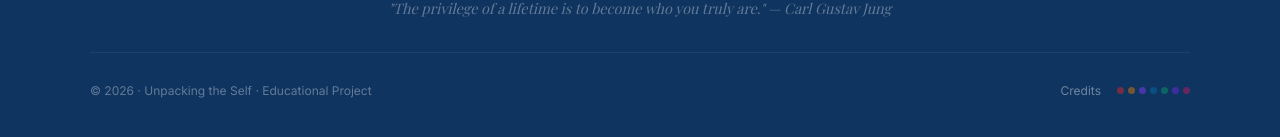
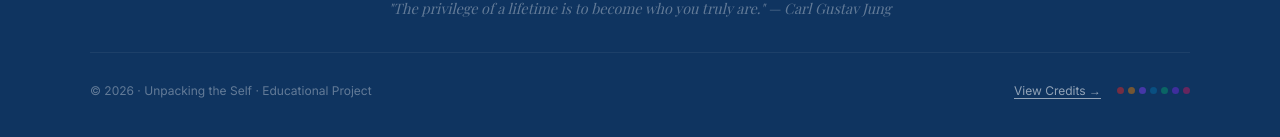
Before and after one commit to AescSeloterio/unpacking-the-self, a React (Vite) app: page / in a window 1280 px wide. Shown: the part 3755-3892 px from the top of the page. Built offline with nearby package versions, Linux system fonts and the light colour scheme; a web font is replaced by a local one.

Commit message:
Credits updated

```diff
--- a/src/components/Footer.jsx
+++ b/src/components/Footer.jsx
@@ -65,9 +65,30 @@ export default function Footer({ navigate, onShowCredits }) {
             © 2026 · Unpacking the Self · Educational Project
           </div>
           <div style={{ display: 'flex', alignItems: 'center', gap: '1rem' }}>
-            <button onClick={onShowCredits} style={{ background: 'none', border: 'none', cursor: 'pointer', color: 'rgba(255,255,255,0.4)', fontSize: '0.75rem', fontFamily: "'Inter', sans-serif", padding: 0, transition: 'color 0.2s', minHeight: '36px' }} onMouseEnter={e => { e.currentTarget.style.color = 'rgba(255,255,255,0.75)'; }} onMouseLeave={e => { e.currentTarget.style.color = 'rgba(255,255,255,0.4)'; }}>
-              Credits
-            </button>
+          <button
+            onClick={onShowCredits}
+            style={{
+              background: 'none',
+              border: 'none',
+              cursor: 'pointer',
+              color: 'rgba(255,255,255,0.55)',
+              fontSize: '0.75rem',
+              fontFamily: "'Inter', sans-serif",
+              padding: 0,
+              transition: 'color 0.2s',
+              minHeight: '36px',
+              textDecoration: 'underline',
+              textUnderlineOffset: '3px'
+            }}
+            onMouseEnter={e => {
+              e.currentTarget.style.color = '#fff';
+            }}
+            onMouseLeave={e => {
+              e.currentTarget.style.color = 'rgba(255,255,255,0.55)';
+            }}
+          >
+            View Credits →
+          </button>
             <div style={{ display: 'flex', gap: '4px' }}>
               {dimensions.map(d => (<div key={d.id} style={{ width: '7px', height: '7px', borderRadius: '50%', background: d.color, opacity: 0.5 }}/>))}
             </div>
```
